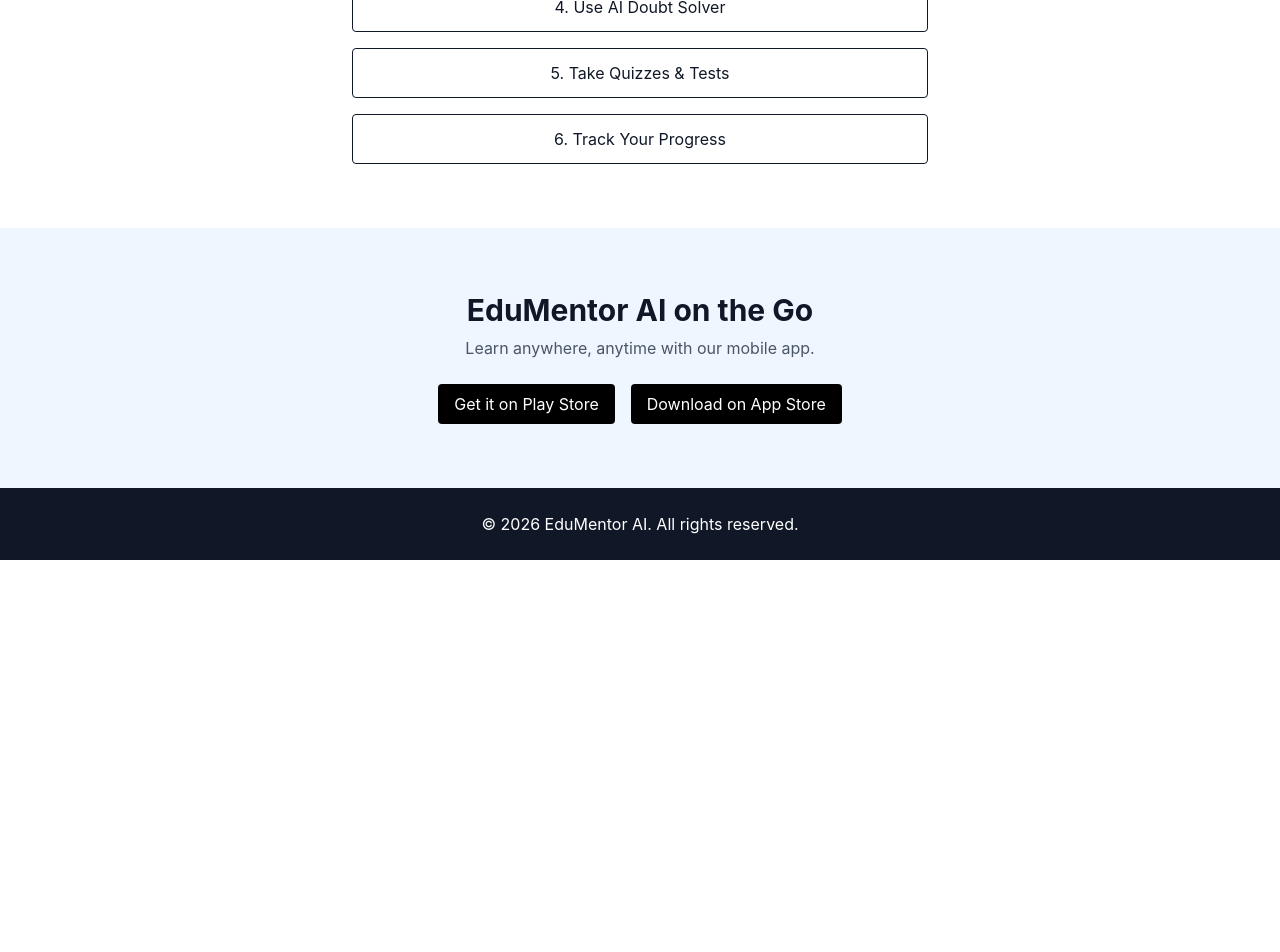
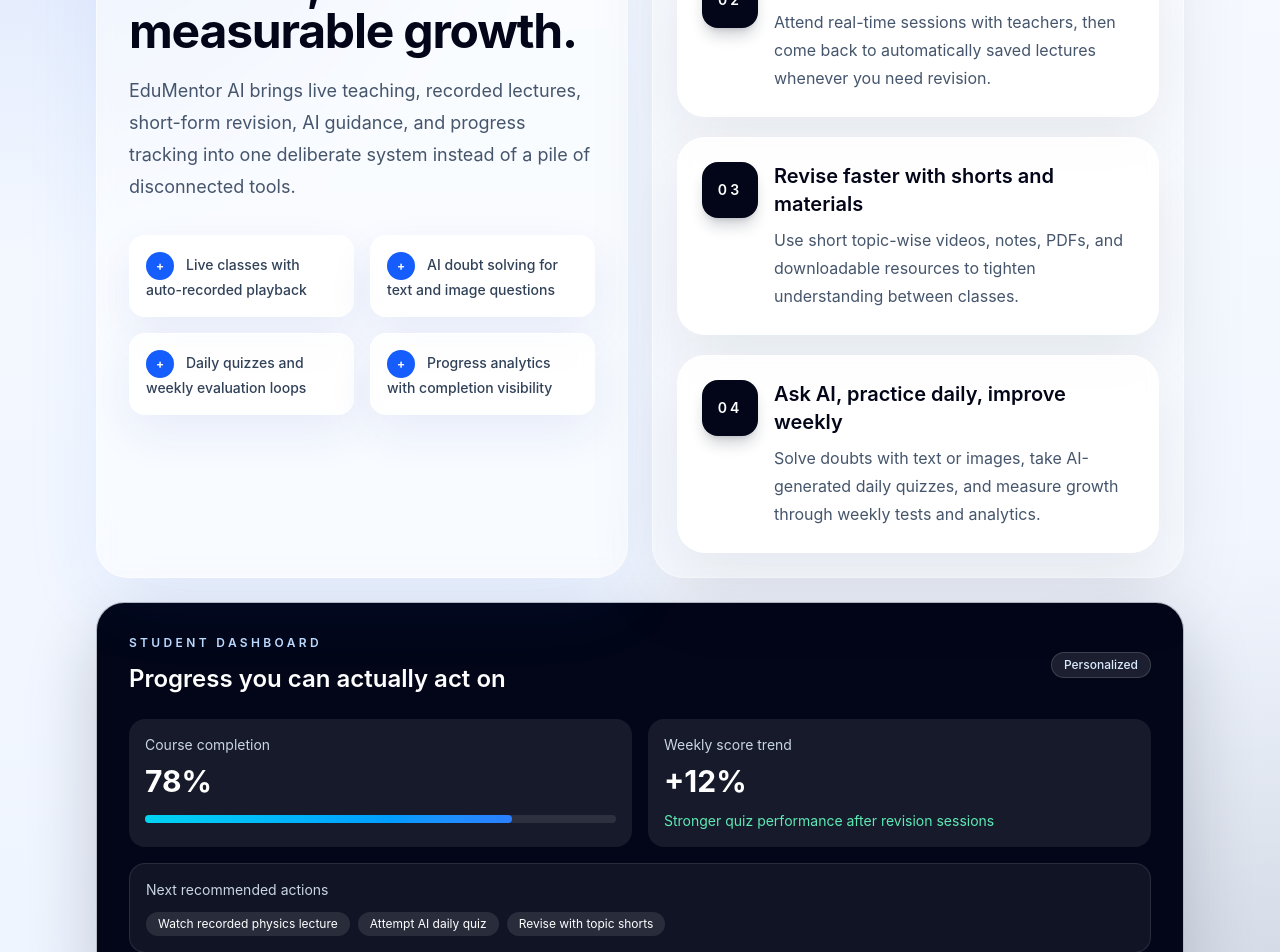
Before and after one commit to DevVinayShriffle/EduMentor-AI, a React app in the folder frontend/: page / in a window 1280 px wide. Shown: the part 1400-2352 px from the top of the page. Before the commit the page ends 1960 px from the top, so only its background shows below. Built offline with nearby package versions, Linux system fonts and the light colour scheme; the HTML template or start-up script is replaced by a standard one.

Commit message:
Improved HowItWorks section's UI

```diff
--- a/frontend/src/sections/HowItWorks.jsx
+++ b/frontend/src/sections/HowItWorks.jsx
@@ -1,23 +1,156 @@
-const steps = [
-  "Enroll in Course",
-  "Attend Live Classes",
-  "Watch Recorded Lectures",
-  "Use AI Doubt Solver",
-  "Take Quizzes & Tests",
-  "Track Your Progress"
+const journey = [
+  {
+    step: "01",
+    title: "Choose a structured course",
+    description:
+      "Start with a 1-year or 2-year learning plan built around syllabus milestones, topic sequencing, and long-term progress."
+  },
+  {
+    step: "02",
+    title: "Join live classes, revisit recordings",
+    description:
+      "Attend real-time sessions with teachers, then come back to automatically saved lectures whenever you need revision."
+  },
+  {
+    step: "03",
+    title: "Revise faster with shorts and materials",
+    description:
+      "Use short topic-wise videos, notes, PDFs, and downloadable resources to tighten understanding between classes."
+  },
+  {
+    step: "04",
+    title: "Ask AI, practice daily, improve weekly",
+    description:
+      "Solve doubts with text or images, take AI-generated daily quizzes, and measure growth through weekly tests and analytics."
+  }
+];
+
+const highlights = [
+  "Live classes with auto-recorded playback",
+  "AI doubt solving for text and image questions",
+  "Daily quizzes and weekly evaluation loops",
+  "Progress analytics with completion visibility"
 ];
 
 export default function HowItWorks() {
   return (
-    <section id="how" className="py-16 text-center">
-      <h2 className="text-3xl font-bold">How EduMentor AI Works</h2>
+    <section
+      id="how"
+      className="relative overflow-hidden bg-[radial-gradient(circle_at_top_left,_rgba(37,99,235,0.18),_transparent_32%),radial-gradient(circle_at_bottom_right,_rgba(15,23,42,0.14),_transparent_28%),linear-gradient(180deg,_#f8fbff_0%,_#eef4ff_100%)] py-20"
+    >
+      <div className="absolute inset-x-0 top-0 h-px bg-gradient-to-r from-transparent via-blue-300 to-transparent" />
 
-      <div className="mt-8 flex flex-col gap-4 max-w-xl mx-auto">
-        {steps.map((s, i) => (
-          <div key={i} className="p-3 border rounded">
-            {i + 1}. {s}
+      <div className="mx-auto max-w-6xl px-4 sm:px-6 lg:px-8">
+        <div className="grid gap-6 xl:grid-cols-2">
+          <div className="mx-auto flex h-full w-full max-w-2xl xl:mx-0">
+            <div className="flex h-full w-full flex-col rounded-[32px] border border-white/60 bg-white/45 p-6 shadow-[0_24px_80px_rgba(37,99,235,0.08)] backdrop-blur md:p-8">
+              <div className="inline-flex items-center rounded-full border border-blue-200/80 bg-white/75 px-4 py-1 text-xs font-semibold uppercase tracking-[0.28em] text-blue-700 shadow-sm backdrop-blur">
+                Learning Flow
+              </div>
+
+              <h2 className="mt-6 max-w-2xl text-4xl font-bold tracking-tight text-slate-950 md:text-5xl">
+                A premium learning journey built for consistency, revision, and measurable growth.
+              </h2>
+
+              <p className="mt-5 max-w-2xl text-base leading-8 text-slate-600 md:text-lg">
+                EduMentor AI brings live teaching, recorded lectures, short-form revision, AI guidance, and progress tracking into one deliberate system instead of a pile of disconnected tools.
+              </p>
+
+              <div className="mt-8 grid gap-4 sm:grid-cols-2">
+                {highlights.map((item) => (
+                  <div
+                    key={item}
+                    className="rounded-2xl border border-white/70 bg-white/80 px-4 py-4 text-left text-sm font-medium text-slate-700 shadow-[0_18px_45px_rgba(30,64,175,0.08)] backdrop-blur"
+                  >
+                    <span className="mr-3 inline-flex h-7 w-7 items-center justify-center rounded-full bg-blue-600 text-xs font-bold text-white">
+                      +
+                    </span>
+                    {item}
+                  </div>
+                ))}
+              </div>
+            </div>
           </div>
-        ))}
+
+          <div className="relative mx-auto flex h-full w-full max-w-2xl xl:mx-0">
+            <div className="absolute left-7 top-8 hidden h-[calc(100%-4rem)] w-px bg-gradient-to-b from-blue-200 via-slate-300 to-transparent md:block" />
+
+            <div className="w-full space-y-5 rounded-[32px] border border-white/60 bg-white/35 p-4 shadow-[0_24px_80px_rgba(15,23,42,0.06)] backdrop-blur md:p-6">
+              {journey.map((item) => (
+                <article
+                  key={item.step}
+                  className="group relative rounded-[28px] border border-white/75 bg-white/88 p-6 text-left shadow-[0_24px_60px_rgba(15,23,42,0.08)] backdrop-blur transition duration-300 hover:-translate-y-1 hover:shadow-[0_30px_80px_rgba(37,99,235,0.14)]"
+                >
+                  <div className="flex items-start gap-4">
+                    <div className="relative z-10 inline-flex h-14 w-14 shrink-0 items-center justify-center rounded-2xl bg-slate-950 text-sm font-semibold tracking-[0.22em] text-white shadow-lg shadow-slate-900/20">
+                      {item.step}
+                    </div>
+
+                    <div>
+                      <h3 className="text-xl font-semibold text-slate-950">
+                        {item.title}
+                      </h3>
+                      <p className="mt-2 text-sm leading-7 text-slate-600 md:text-base">
+                        {item.description}
+                      </p>
+                    </div>
+                  </div>
+                </article>
+              ))}
+            </div>
+          </div>
+
+          <div className="xl:col-span-2">
+            <div className="rounded-[28px] border border-slate-200/80 bg-slate-950 p-6 text-left text-white shadow-[0_28px_70px_rgba(15,23,42,0.2)] md:p-8">
+              <div className="flex items-center justify-between">
+                <div>
+                  <p className="text-xs font-semibold uppercase tracking-[0.28em] text-blue-200">
+                    Student Dashboard
+                  </p>
+                  <h3 className="mt-3 text-2xl font-semibold">
+                    Progress you can actually act on
+                  </h3>
+                </div>
+                <div className="rounded-full border border-white/15 bg-white/10 px-3 py-1 text-xs font-medium text-blue-100">
+                  Personalized
+                </div>
+              </div>
+
+              <div className="mt-6 grid gap-4 sm:grid-cols-2">
+                <div className="rounded-2xl bg-white/8 p-4">
+                  <p className="text-sm text-slate-300">Course completion</p>
+                  <p className="mt-2 text-3xl font-bold">78%</p>
+                  <div className="mt-4 h-2 rounded-full bg-white/10">
+                    <div className="h-2 w-[78%] rounded-full bg-gradient-to-r from-cyan-400 to-blue-500" />
+                  </div>
+                </div>
+
+                <div className="rounded-2xl bg-white/8 p-4">
+                  <p className="text-sm text-slate-300">Weekly score trend</p>
+                  <p className="mt-2 text-3xl font-bold">+12%</p>
+                  <p className="mt-3 text-sm text-emerald-300">
+                    Stronger quiz performance after revision sessions
+                  </p>
+                </div>
+              </div>
+
+              <div className="mt-4 rounded-2xl border border-white/10 bg-white/6 p-4">
+                <p className="text-sm text-slate-300">Next recommended actions</p>
+                <div className="mt-3 flex flex-wrap gap-2">
+                  <span className="rounded-full bg-white/10 px-3 py-1 text-xs text-white">
+                    Watch recorded physics lecture
+                  </span>
+                  <span className="rounded-full bg-white/10 px-3 py-1 text-xs text-white">
+                    Attempt AI daily quiz
+                  </span>
+                  <span className="rounded-full bg-white/10 px-3 py-1 text-xs text-white">
+                    Revise with topic shorts
+                  </span>
+                </div>
+              </div>
+            </div>
+          </div>
+        </div>
       </div>
     </section>
   );
```
